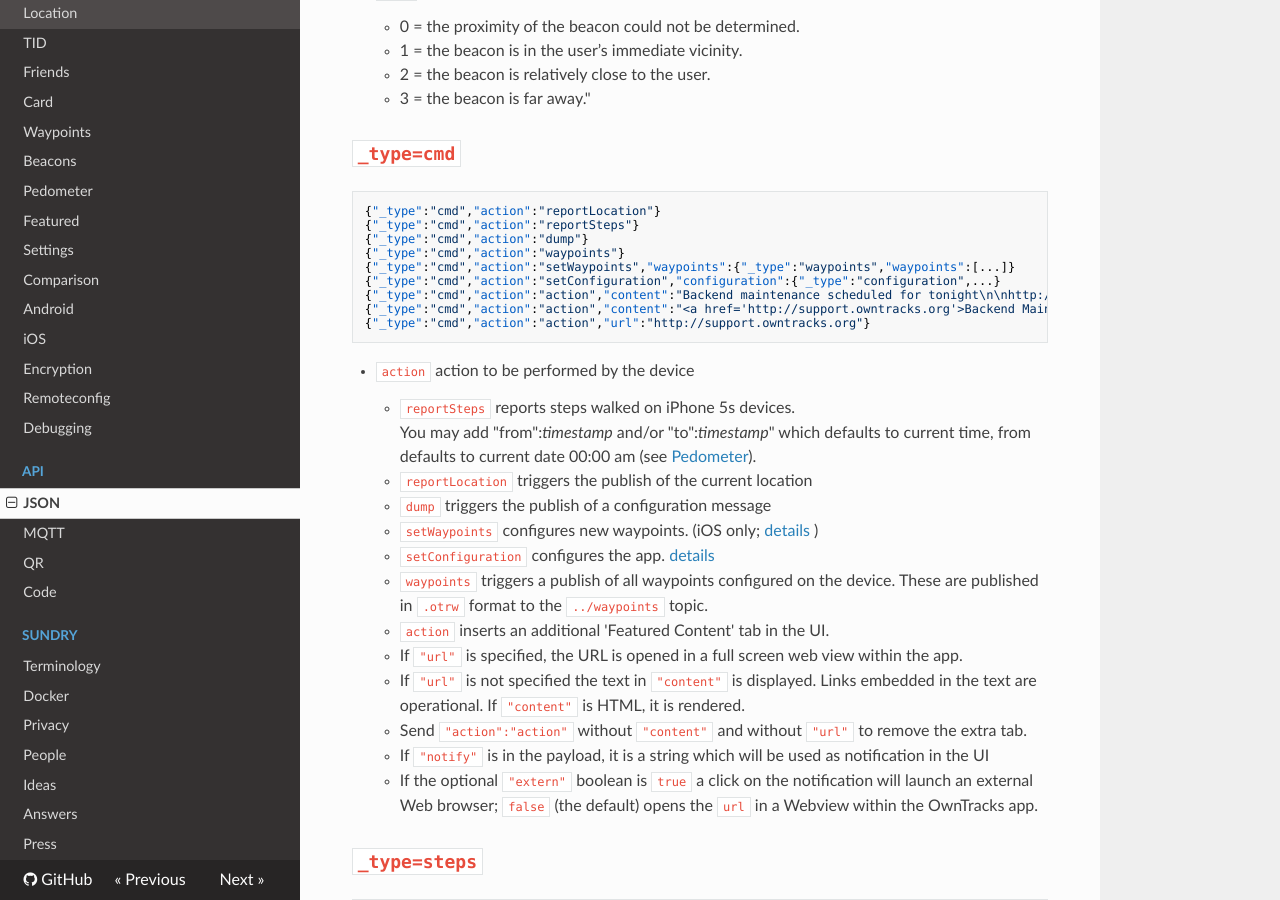
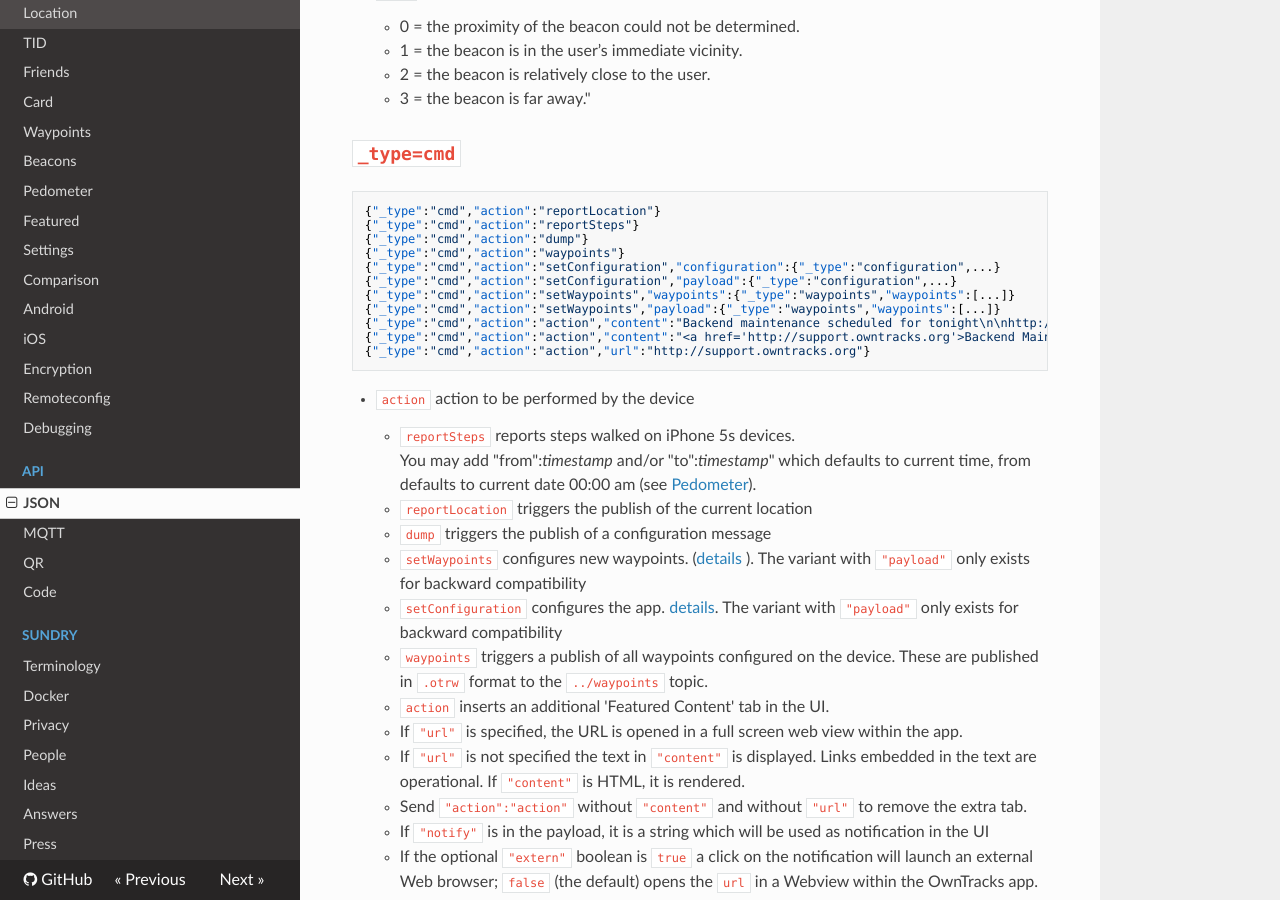
Before and after one commit to owntracks/booklet, an MkDocs documentation site: the page built from docs/tech/json.md, in a window 1280 px wide and 900 px high, scrolled down 8815 px. Built offline with MkDocs 1.6.1, drawn with Linux system fonts in a browser that asks for light colours; nearby versions of some CDN libraries; old or Windows-style settings are respelled for this version of MkDocs.

Commit message:
[FIX] backward compatibility

```diff
--- a/docs/tech/json.md
+++ b/docs/tech/json.md
@@ -367,8 +367,10 @@ These messages are published when beacon ranging (iOS only) is enabled. Be advis
 {"_type":"cmd","action":"reportSteps"}
 {"_type":"cmd","action":"dump"}
 {"_type":"cmd","action":"waypoints"}
+{"_type":"cmd","action":"setConfiguration","configuration":{"_type":"configuration",...}
+{"_type":"cmd","action":"setConfiguration","payload":{"_type":"configuration",...}
 {"_type":"cmd","action":"setWaypoints","waypoints":{"_type":"waypoints","waypoints":[...]}
-{"_type":"cmd","action":"setConfiguration","configuration":{"_type":"configuration",...}
+{"_type":"cmd","action":"setWaypoints","payload":{"_type":"waypoints","waypoints":[...]}
 {"_type":"cmd","action":"action","content":"Backend maintenance scheduled for tonight\n\nhttp://support.owntracks.org"}
 {"_type":"cmd","action":"action","content":"<a href='http://support.owntracks.org'>Backend Maintenance tonight</a>"}
 {"_type":"cmd","action":"action","url":"http://support.owntracks.org"}
@@ -380,8 +382,8 @@ These messages are published when beacon ranging (iOS only) is enabled. Be advis
       (see [Pedometer](../features/pedometer.md)).
     * `reportLocation` triggers the publish of the current location
     * `dump` triggers the publish of a configuration message
-    * `setWaypoints` configures new waypoints. (iOS only; [details](../features/remoteconfig.md) )
-    * `setConfiguration` configures the app. [details](../features/remoteconfig.md)
+    * `setWaypoints` configures new waypoints. ([details](../features/remoteconfig.md) ). The variant with `"payload"` only exists for backward compatibility
+    * `setConfiguration` configures the app. [details](../features/remoteconfig.md). The variant with `"payload"` only exists for backward compatibility
     * `waypoints` triggers a publish of all waypoints configured on the device. These are published in `.otrw` format to the `../waypoints` topic.
     * `action` inserts an additional 'Featured Content' tab in the UI.
 	- If `"url"` is specified, the URL is opened in a full screen web view within the app.
```
